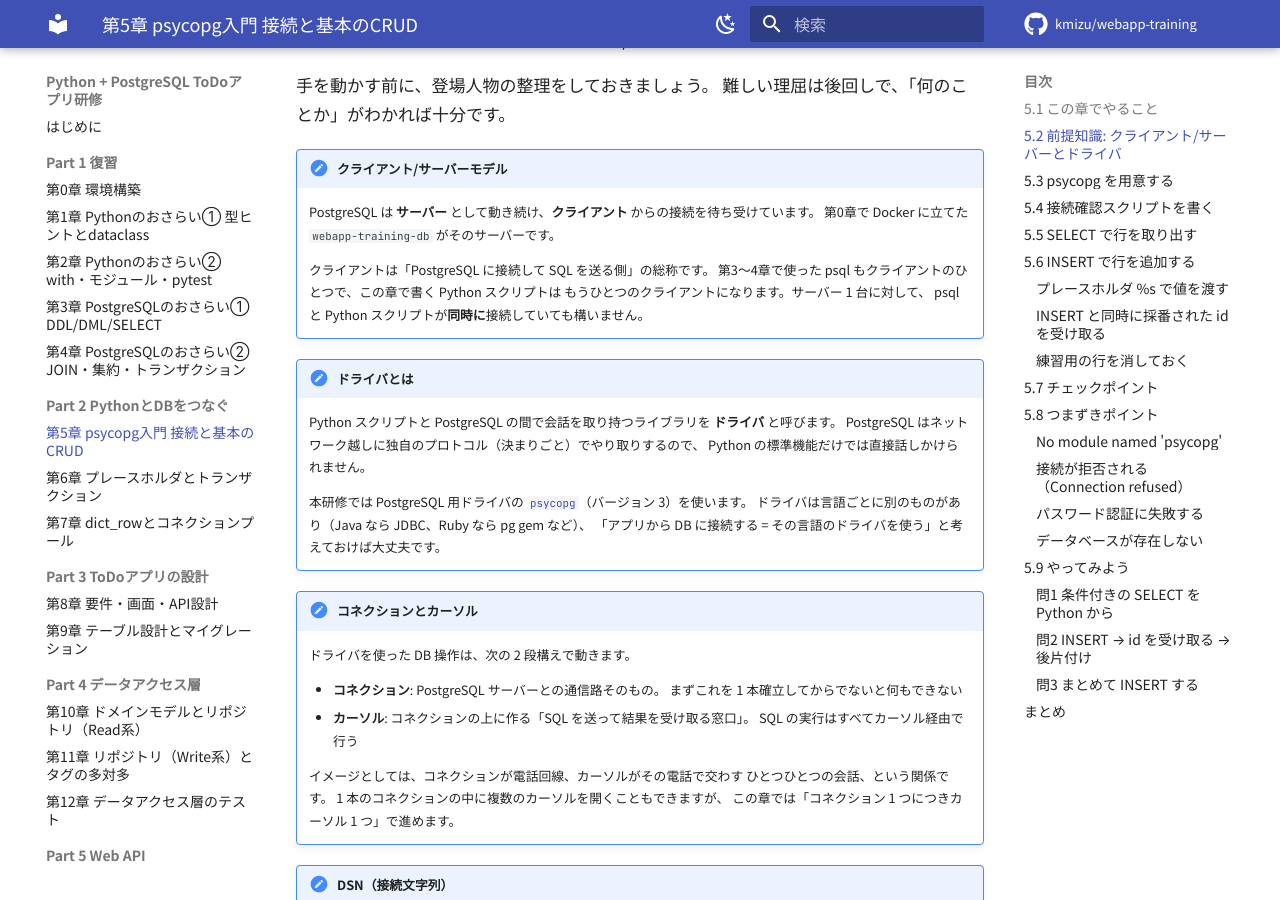
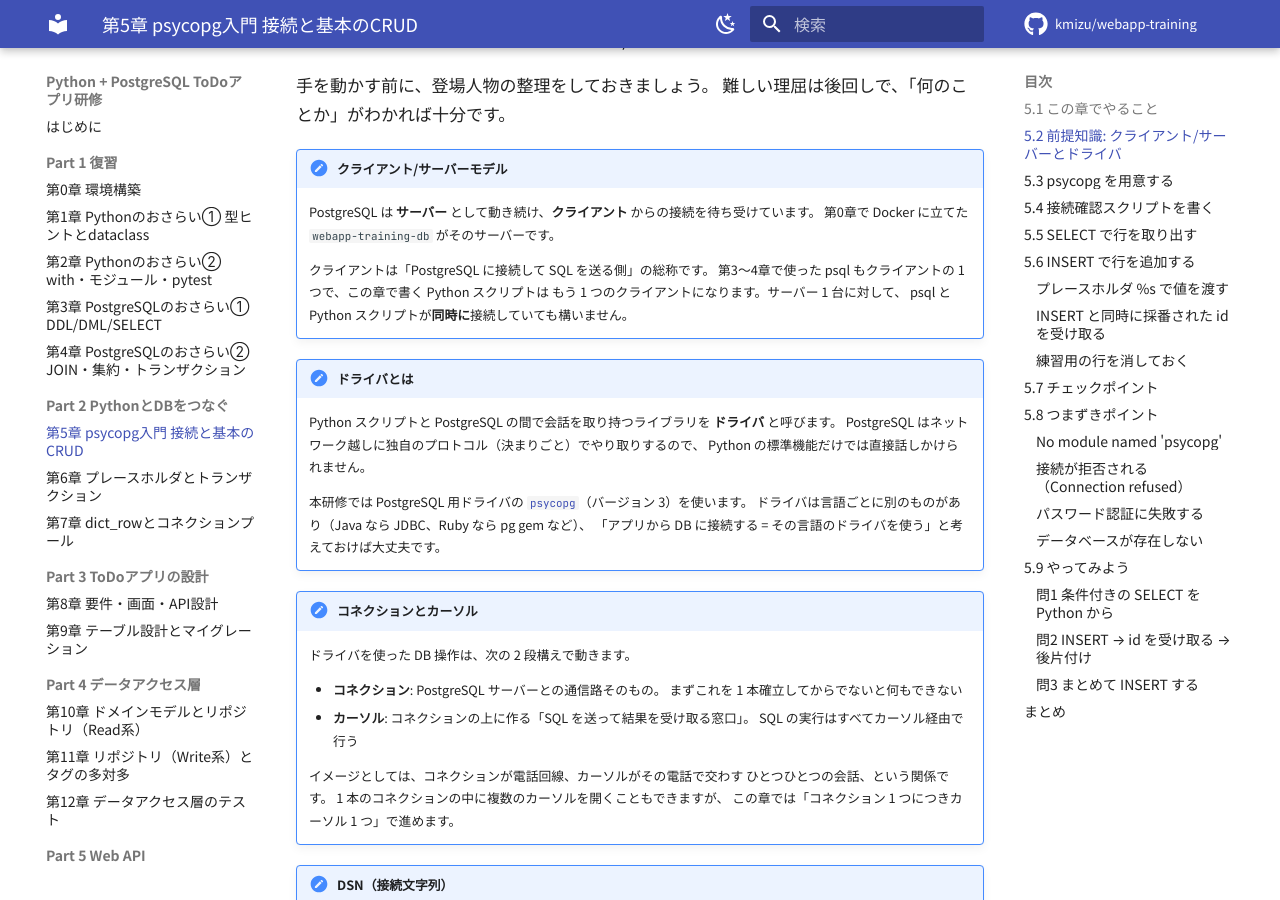
Before and after one commit to kmizu/webapp-training, an MkDocs documentation site: the page built from docs/05-psycopg-basics.md, in a window 1280 px wide and 900 px high, scrolled down 810 px. Built offline with MkDocs 1.6.1 and Material for MkDocs 9.7.7, drawn with Linux system fonts in a browser that asks for light colours; comment, search, counter and statistics services are not loaded.

Commit message:
docs: address final audit comments

```diff
--- a/docs/05-psycopg-basics.md
+++ b/docs/05-psycopg-basics.md
@@ -30,8 +30,8 @@
     第0章で Docker に立てた `webapp-training-db` がそのサーバーです。
 
     クライアントは「PostgreSQL に接続して SQL を送る側」の総称です。
-    第3〜4章で使った psql もクライアントのひとつで、この章で書く Python スクリプトは
-    もうひとつのクライアントになります。サーバー 1 台に対して、
+    第3〜4章で使った psql もクライアントの 1 つで、この章で書く Python スクリプトは
+    もう 1 つのクライアントになります。サーバー 1 台に対して、
     psql と Python スクリプトが**同時に**接続していても構いません。
 
 !!! note "ドライバとは"
```
Also changed, not shown: docs/03-postgres-ddl-dml.md (+1 -1 lines), docs/07-psycopg-pool.md (+3 -2 lines).
